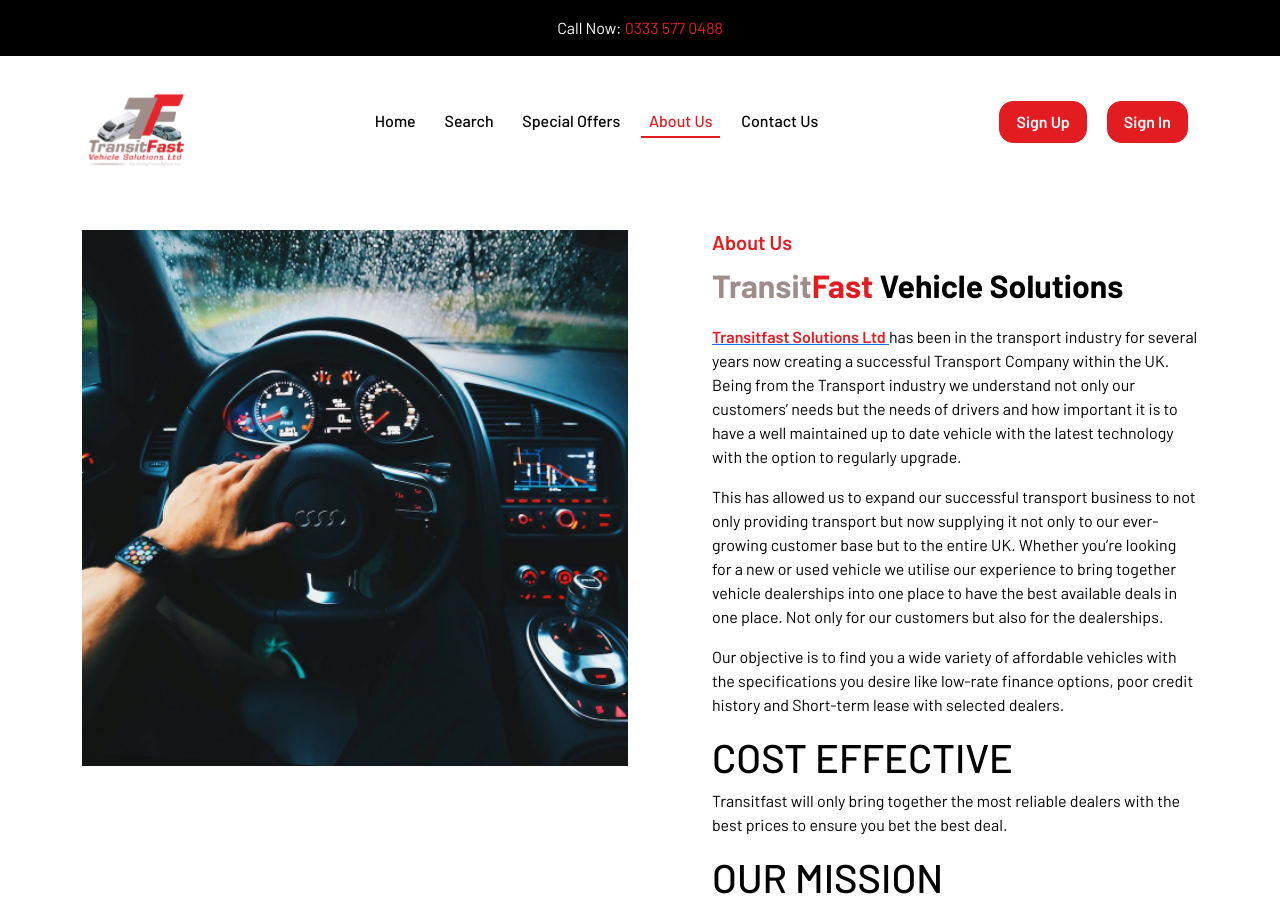
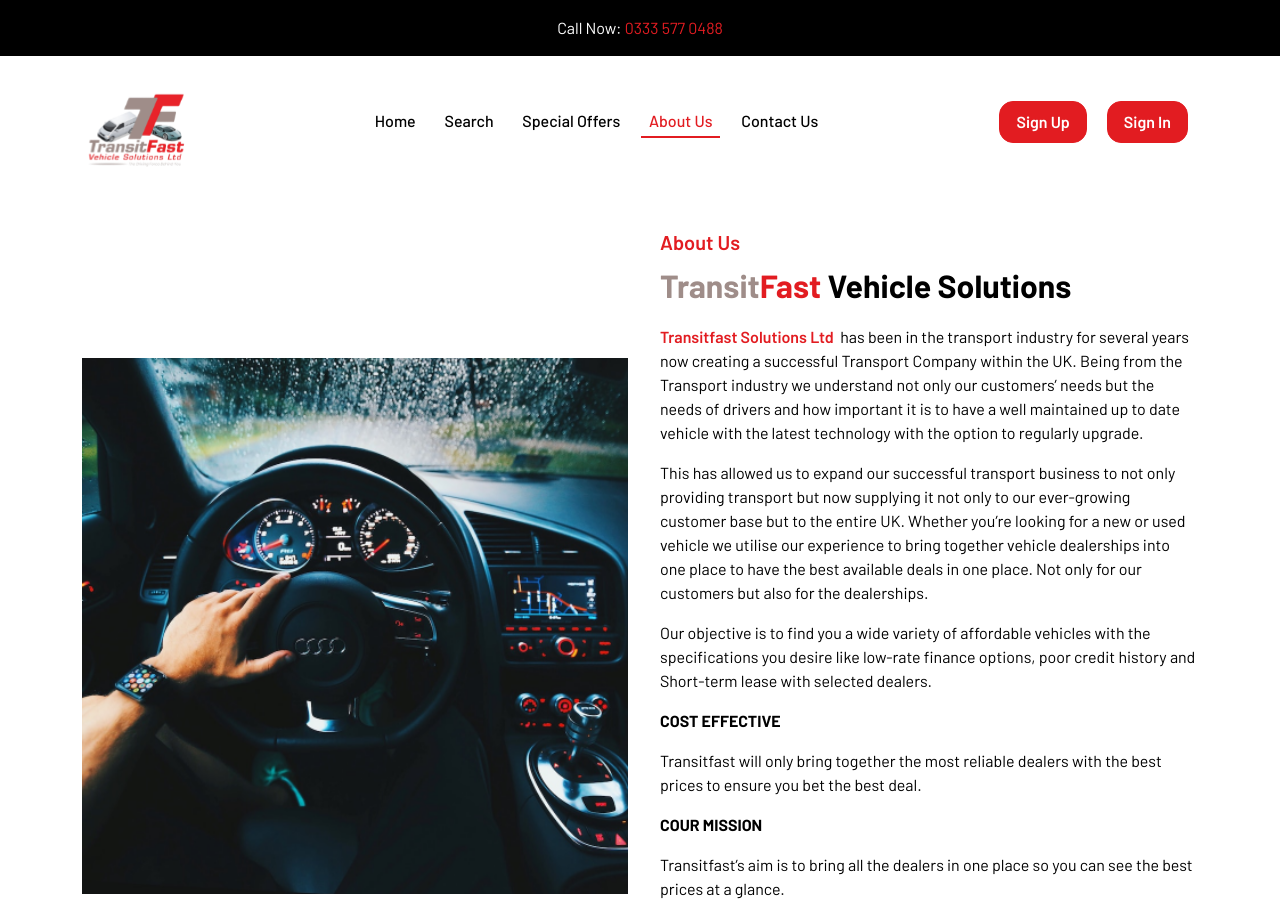
Before and after one commit to kaplishjs/transitfast, a Next.js app: page /about-us in a window 1280 px wide. Shown: the top 913 px of the page. Built offline with nearby package versions, Linux system fonts and the light colour scheme; some icons are missing.

Commit message:
About us changes

```diff
--- a/pages/about-us/index.jsx
+++ b/pages/about-us/index.jsx
@@ -7,7 +7,7 @@
     <Layout>
       {/* feature setion */}
 
-      <section className="features_wrapper section_margin">
+      <section className="features_wrapper section_margin aboutUsSectionTop">
         <div className="container">
           <div className="row">
             <div className="col-md-6 features_img">
@@ -25,13 +25,13 @@
                 <span className="fc_primary">Fast</span> Vehicle Solutions
               </h2>
               <p>
-                {" "}
+
                  <Link target="_blank" href="https://www.transitfastltd.com/">
                 <span className="fc_primary fw-semibold">
-                   Transitfast Solutions Ltd {" "}
+                   Transitfast Solutions Ltd
                 </span>
                    </Link>
-                has been in the transport industry for several years now creating a successful Transport Company within the UK.  Being from the Transport industry we understand not only our customers’ needs but the needs of drivers and how important it is to have a well maintained up to date vehicle with the latest technology with the option to regularly upgrade.
+                 &nbsp; has been in the transport industry for several years now creating a successful Transport Company within the UK.  Being from the Transport industry we understand not only our customers’ needs but the needs of drivers and how important it is to have a well maintained up to date vehicle with the latest technology with the option to regularly upgrade.
               </p>
               <p>
               This has allowed us to expand our successful transport business to not only providing transport but now supplying it not only to our ever-growing customer base but to the entire UK.  Whether you’re looking for a new or used vehicle we utilise our experience to bring together vehicle dealerships into one place to have the best available deals in one place.  Not only for our customers but also for the dealerships.
@@ -39,15 +39,15 @@
               <p>
               Our objective is to find you a wide variety of affordable vehicles with the specifications you desire like low-rate finance options, poor credit history and Short-term lease with selected dealers.
               </p>
-              <h1>COST EFFECTIVE</h1>
+              <p><strong>COST EFFECTIVE</strong></p>
               <p>
               Transitfast will only bring together the most reliable dealers with the best prices to ensure you bet the best deal.
               </p>
-              <h1>OUR MISSION</h1>
+              <p><strong>COUR MISSION</strong></p>
               <p>
               Transitfast’s aim is to bring all the dealers in one place so you can see the best prices at a glance.
               </p>
-              <h1>INCOMING GUIDELINES</h1>
+              <p><strong>INCOMING GUIDELINES</strong></p>
               <p>
               By purchasing a newer vehicle this will eliminate the ever increasing Clean Air Zones helps you to fall in line with the incoming current guidelines
               </p>
@@ -57,7 +57,7 @@
         </div>
       </section>
 
-      <section className="about_us_feature_wrapper section_margin">
+      <section className="about_us_feature_wrapper section_margin aboutUsSectionMiddle">
         <div className="container">
           <div className="row">
             <div className="col-md-4 about_us_feature_itm">
--- a/styles/_customStyle.scss
+++ b/styles/_customStyle.scss
@@ -822,7 +822,14 @@
   border: 1px solid rgba(0, 0, 0, 0.1);
   border-radius: 5px;
 }
+a {text-decoration: none;}
+.aboutUsSectionTop .features_img {justify-content: center;
+  align-items: center;
+  display: flex;
+}
 
+
+.aboutUsSectionTop .section_padding {padding-left: 20px;}
 @media (max-width: 767px) {
   .feature_description,
   .contact_us_desc {
```
